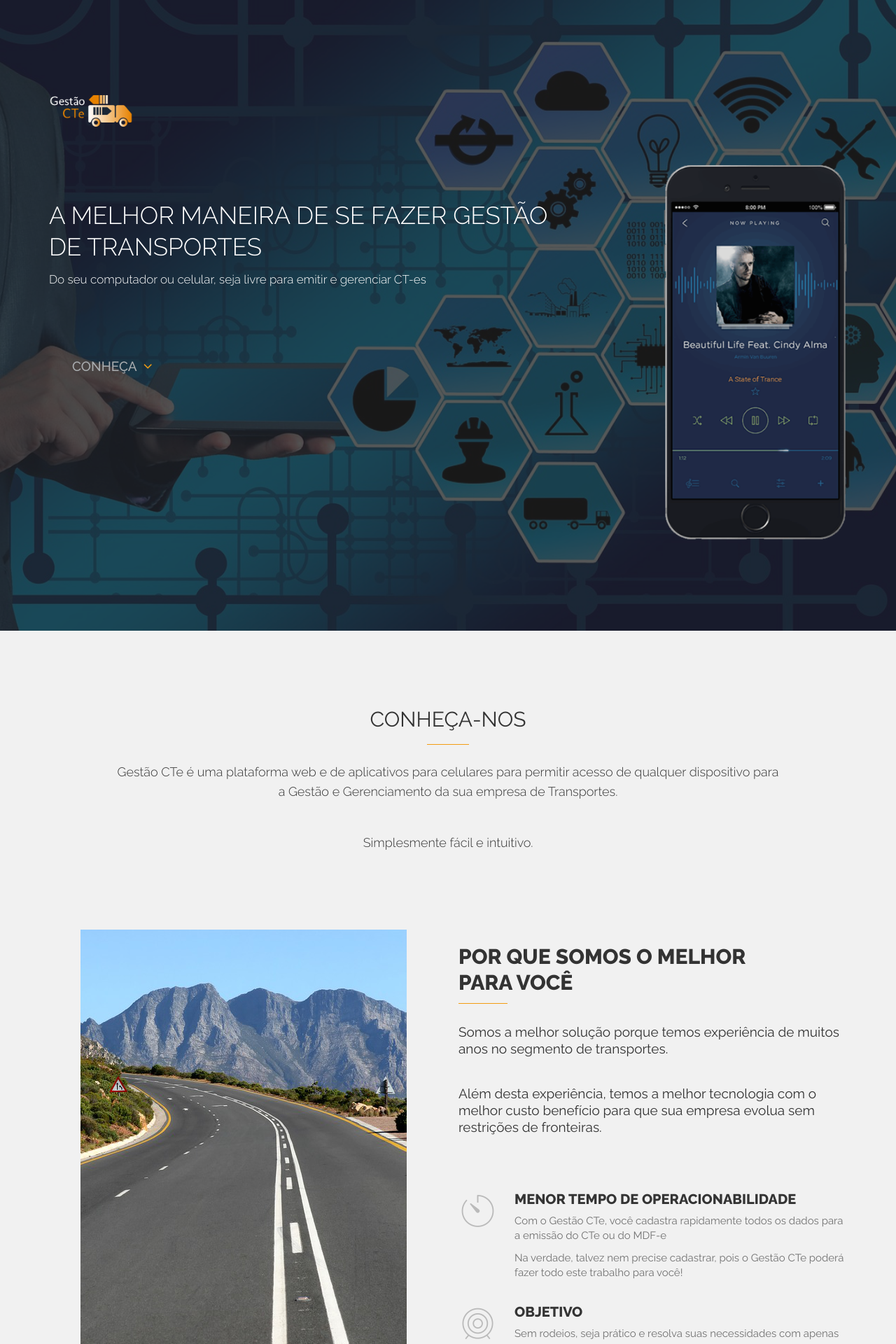
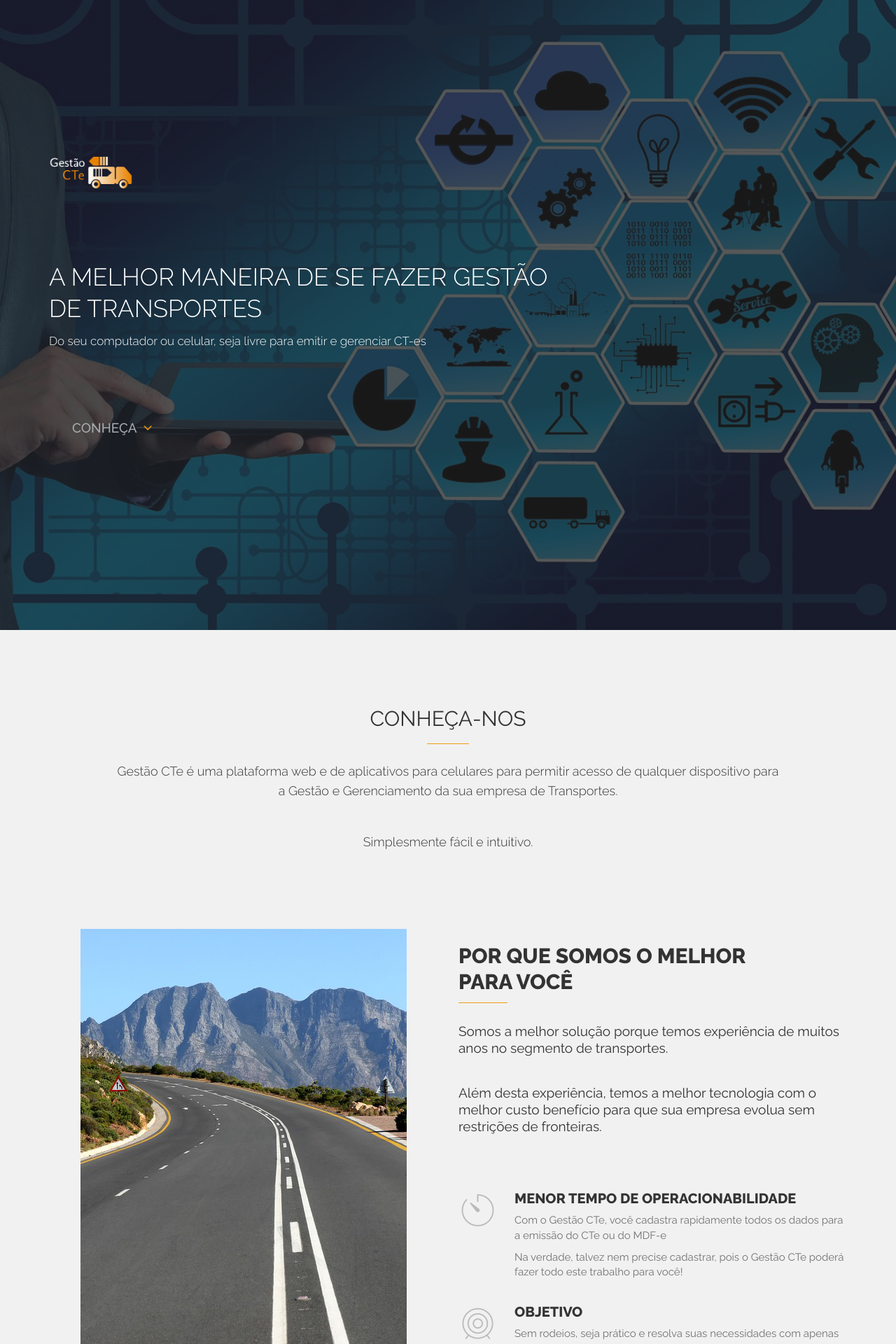
Before and after one commit to CarlosCalgaro/cte-website, a Jekyll site: the page built from index.html, in a window 1280 px wide. Shown: the top 1920 px of the page at 70% size. Built offline with Jekyll 4.4.1, drawn with Linux system fonts in a browser that asks for light colours; nearby versions of some CDN libraries; library files that are not in the unit come from our copies.

Commit message:
removido iphone da pagina index

```diff
--- a/index.html
+++ b/index.html
@@ -76,11 +76,7 @@ layout: default
                             </div>
                         </div>
                     </div>
-                    <div class="col-md-3 col-md-offset-1 col-sm-4">
-                        <div class="home-iphone">
-                            <img src= {{ "/assets/images/iPhone_Home.png" | relative_url }} alt="">
-                        </div>
-                    </div>
+
                 </div>
             </div>
         </div>
```
